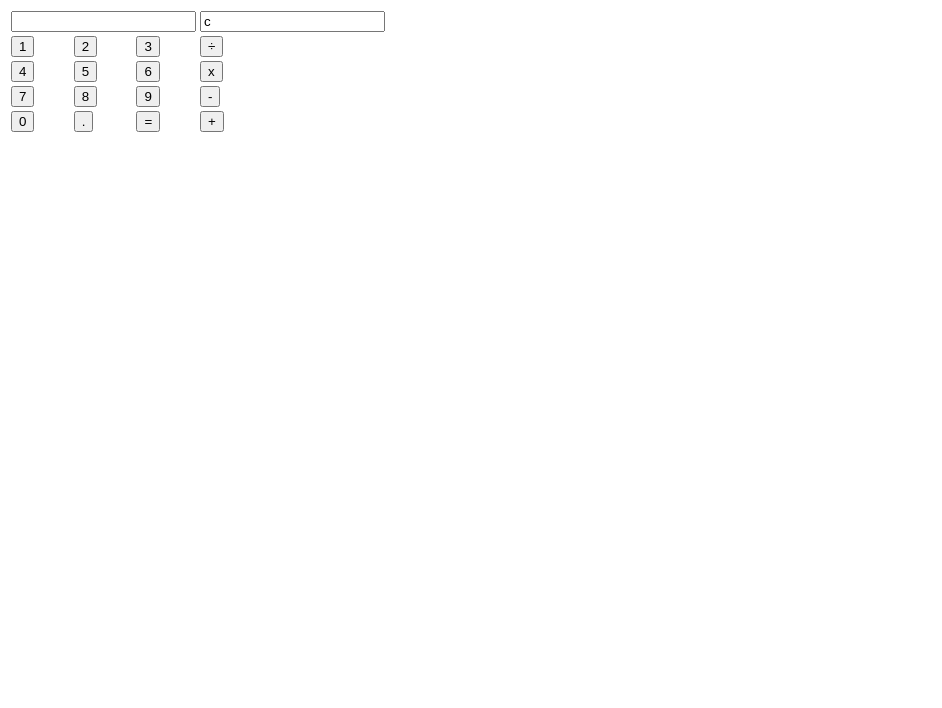
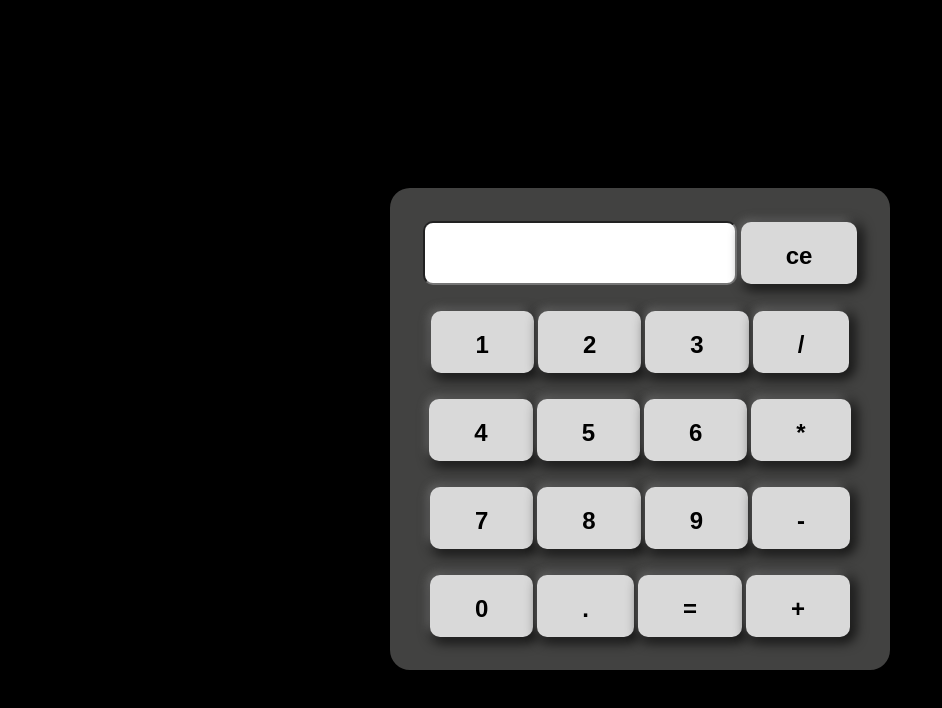
Before and after one commit to JrNerio30/Calculator, a plain HTML site: page index.html in a window 1280 px wide. Shown: the whole page, without its empty margins (0-942 px from the left). Drawn offline with nearby package versions, Linux system fonts and the light colour scheme.

Commit message:
Initial Commit

```diff
--- a/calcu.js
+++ b/calcu.js
@@ -1,7 +1,7 @@
 // Button Values
 const buttonValues = [
-  ['1','2','3','÷'],
-  ['4','5','6','x'],
+  ['1','2','3','/'],
+  ['4','5','6','*'],
   ['7','8','9','-'],
   ['0','.','=','+']
 ];
--- a/index.html
+++ b/index.html
@@ -21,14 +21,17 @@
         crossorigin="anonymous"
         referrerpolicy="no-referrer">
       </script>
+      <link rel="stylesheet" href="style.css">
   </head>
   <body>
+  <main id="the_calculator">
     <table id="calculator">
       <tr>
         <td colspan="3"><input type="text" id="result"></td>
-        <td> <input type="text" value="c" onclick="clr()" /></td>
+        <td><input type="button" value="ce"  onclick="clr()" /></td>
       </tr>
       <script src="calcu.js" async defer></script>
     </table>
+  </main>
   </body>
 </html>
--- a/main.js
+++ b/main.js
@@ -1,9 +1,9 @@
-// Display Value
+// Display Value and Event Keys
 function dis(val) {
-  document.getElementById('result').value
+  document.getElementById('result').value += val
 }
 
-// Event Keys
+
 function myFunction(event) {
   if(event.key == '0' || event.key == '1'
       || event.key == '2' || event.key == '3'
@@ -14,3 +14,25 @@ function myFunction(event) {
       || event.key == '*'|| event.key == '/');
       document.getElementById('result').value += event.key
 }
+
+const cal = document.getElementById('calculator');
+cal.onkeyup = function (event) {
+  if(event.keycode === 13) {
+    console.log("Enter");
+    let x = document.getElementById('result').value
+    console.log(x);
+    solve();
+  }
+}
+
+// Evaluate The Digit and Return Result
+function solve(){
+  let x = document.getElementById('result').value
+  let y = math.evaluate(x);
+  document.getElementById('result').value = y;
+}
+
+// Clear Display
+function clr(){
+  document.getElementById('result').value = "";
+}
--- a/style.scss
+++ b/style.scss
@@ -0,0 +1,63 @@
+
+
+body{
+  font-family: 'Poppins';
+  display: flex;
+  justify-content: center;
+  align-items: center;
+  background: black;
+  min-width: fit-content;
+}
+
+main#the_calculator{
+  border: #424241 solid 30px;
+  flex-shrink: 0;
+  border-radius: 20px;
+  background: #424241;
+  box-shadow: 0px 4px 43.2px 20px #000;
+  margin-top: 180px;
+}
+
+table{
+  display: flex;
+  flex-direction: column;
+  justify-content: center;
+  align-items: center;
+  gap: 20px;
+  width:100%;
+}
+
+input[type="text"]{
+  width: 250px;
+  height: 20px;
+  padding: 20px 30px;
+  color: black;
+  font-family: Poppins;
+  font-size: 36px;
+  font-style: normal;
+  font-weight: 700;
+  line-height: normal;
+  border-radius: 10px;
+}
+
+input[type="button"] {
+  width: 100%;
+  height: 62px;
+  padding: 20px 40px;
+  margin-right: 10px;
+  border-radius: 10px;
+  background: #D9D9D9;
+  box-shadow: 3px 3px 11.6px 3px rgba(0, 0, 0, 0.74), -2px -2px 11.6px -3px rgba(255, 255, 255, 0.74);
+  font-size: 24px;
+  font-weight: bold;
+  border: none;
+  transition: all 300ms;
+
+  &:hover{
+    background: black;
+    color: white;
+  }
+  &:active{
+    transform: scale(0.8);
+  }
+}
```
Also changed, not shown: style.css, 1 other file.
